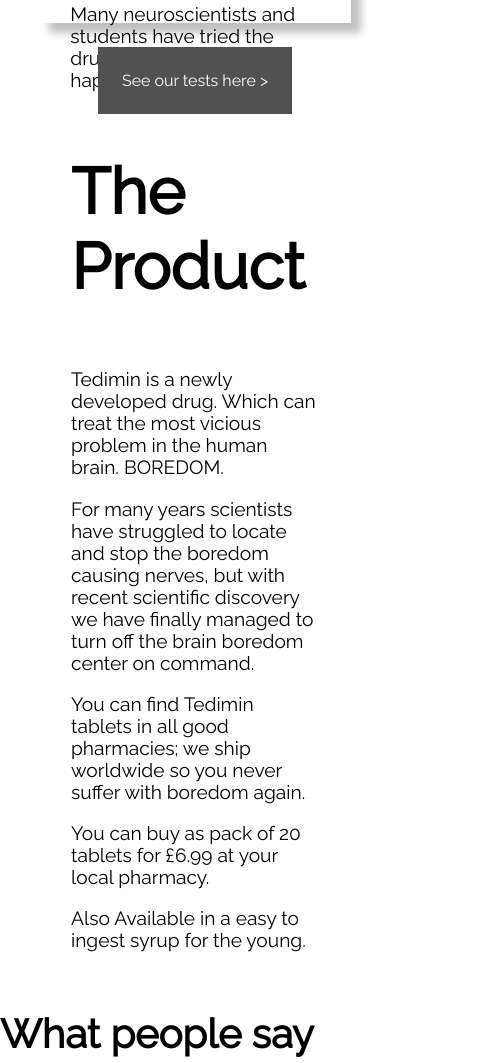
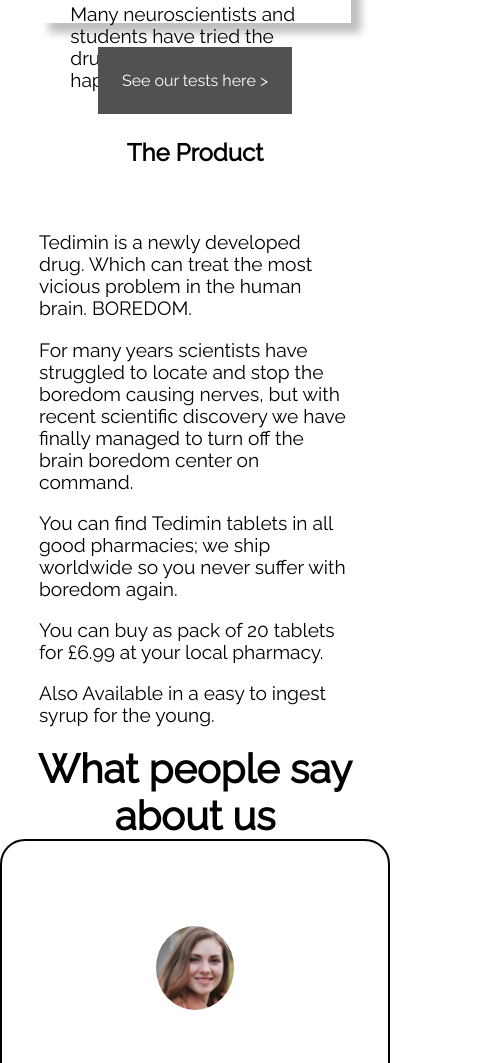
Before and after one commit to MeRichard123/Tedimin, a plain HTML site: page index.html in a window 390 px wide. Shown: the part 2289-3352 px from the top of the page, 477 px wide, since content can reach past the window. Drawn offline with nearby package versions, Linux system fonts and the light colour scheme.

Commit message:
first commit

```diff
--- a/Home/styles/_product.scss
+++ b/Home/styles/_product.scss
@@ -22,11 +22,13 @@
 @media screen and (max-width: 1000px) {
   .product {
     grid-template-columns: 1fr;
+    padding: 0;
+    h1 {
+      text-align: center;
+      margin-top: 1.5rem;
+    }
     img {
       display: none;
-    }
-    h1 {
-      font-size: 50%;
     }
   }
 }
@@ -36,7 +38,11 @@
   }
 }
 @media screen and (max-width: 500px) {
-  .product h1 {
-    font-size: 1.5rem;
+  .product {
+    .text {
+      h1 {
+        font-size: 1.5rem;
+      }
+    }
   }
 }
--- a/Home/styles/_tesimonials.scss
+++ b/Home/styles/_tesimonials.scss
@@ -36,11 +36,16 @@
   .review {
     width: 100%;
     margin: 0;
+    grid-template-columns: 1fr;
+    grid-template-rows: 1fr 1fr;
+    justify-items: center;
+    align-items: center;
     .profile {
       height: 10vh;
     }
   }
   .testimonials h1 {
     font-size: 2.5rem;
+    text-align: center;
   }
 }
```
Also changed, not shown: Home/styles/main.css, 1 other file.
